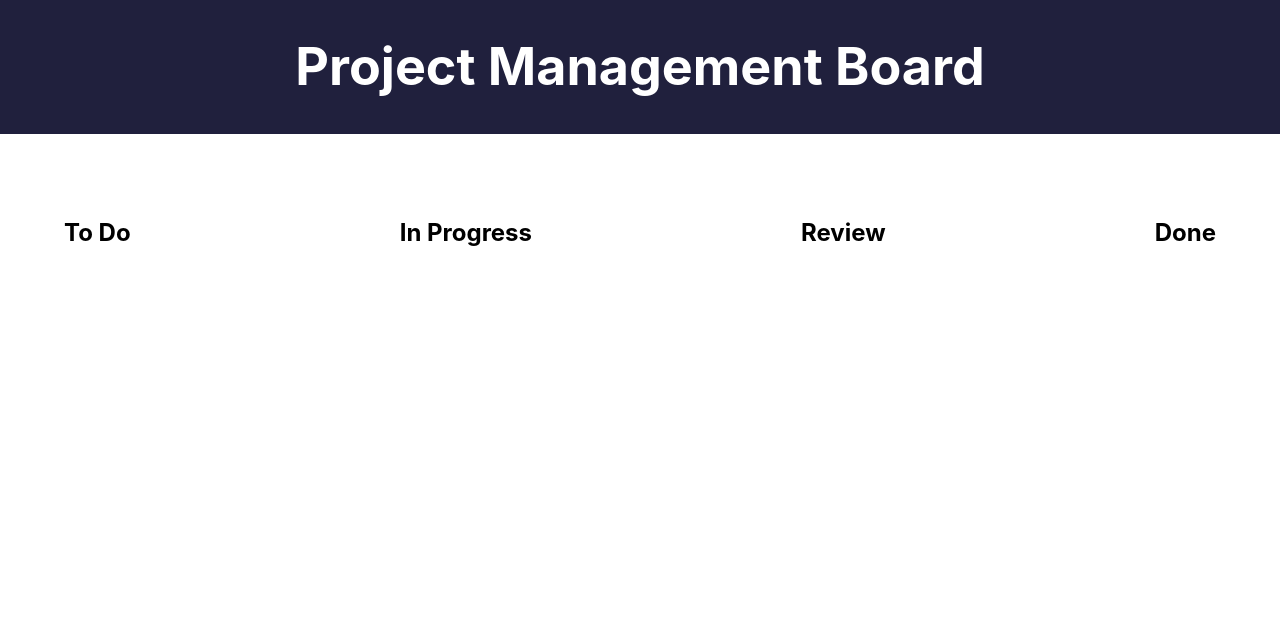
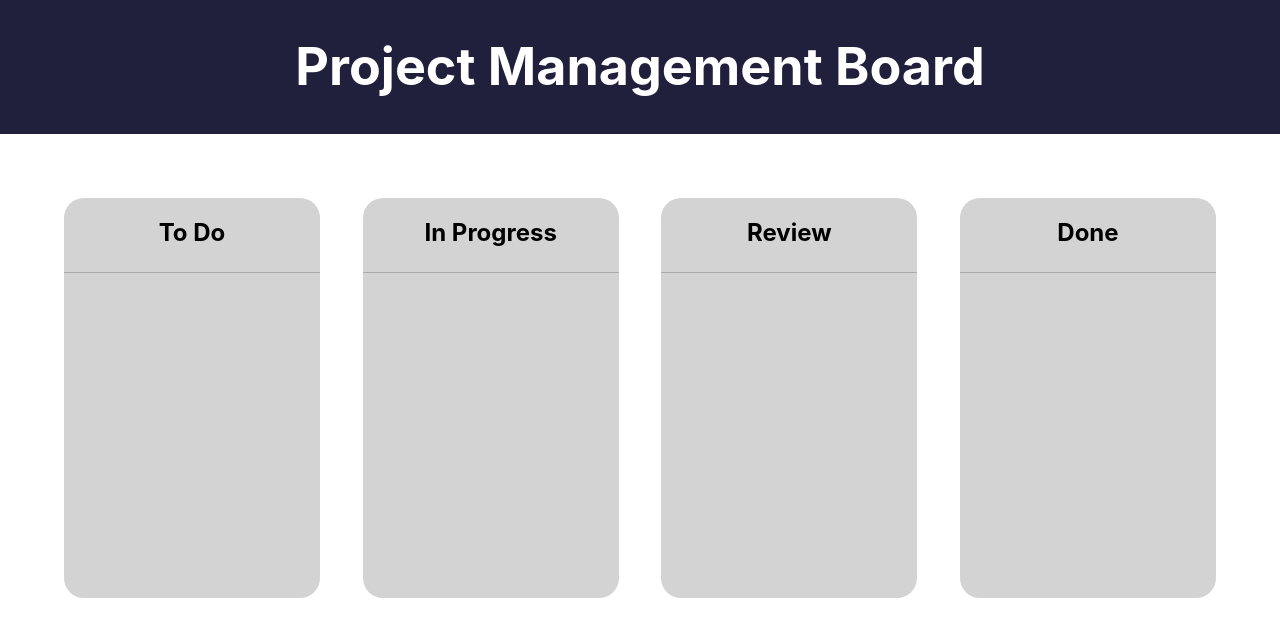
Before and after one commit to Milind452/simple-project-board, a React (Create React App) app: page / in a window 1280 px wide. Shown: the top 636 px of the page. Built offline with nearby package versions, Linux system fonts and the light colour scheme.

Commit message:
Add styles for Lane

```diff
--- a/src/components/Lane/Lane.css
+++ b/src/components/Lane/Lane.css
@@ -0,0 +1,19 @@
+.Lane-wrapper {
+    text-align: left;
+    padding: 0;
+    background-color: lightgray;
+    border-radius: 20px;
+    width: 20vw;
+    min-height: 50vh;
+
+    @media (max-width: 768px) {
+        margin-bottom: 5%;
+    }
+}
+
+.Lane-wrapper h2 {
+    width: 100%;
+    padding-bottom: 10%;
+    text-align: center;
+    border-bottom: 1px solid darkgray;
+}
```
